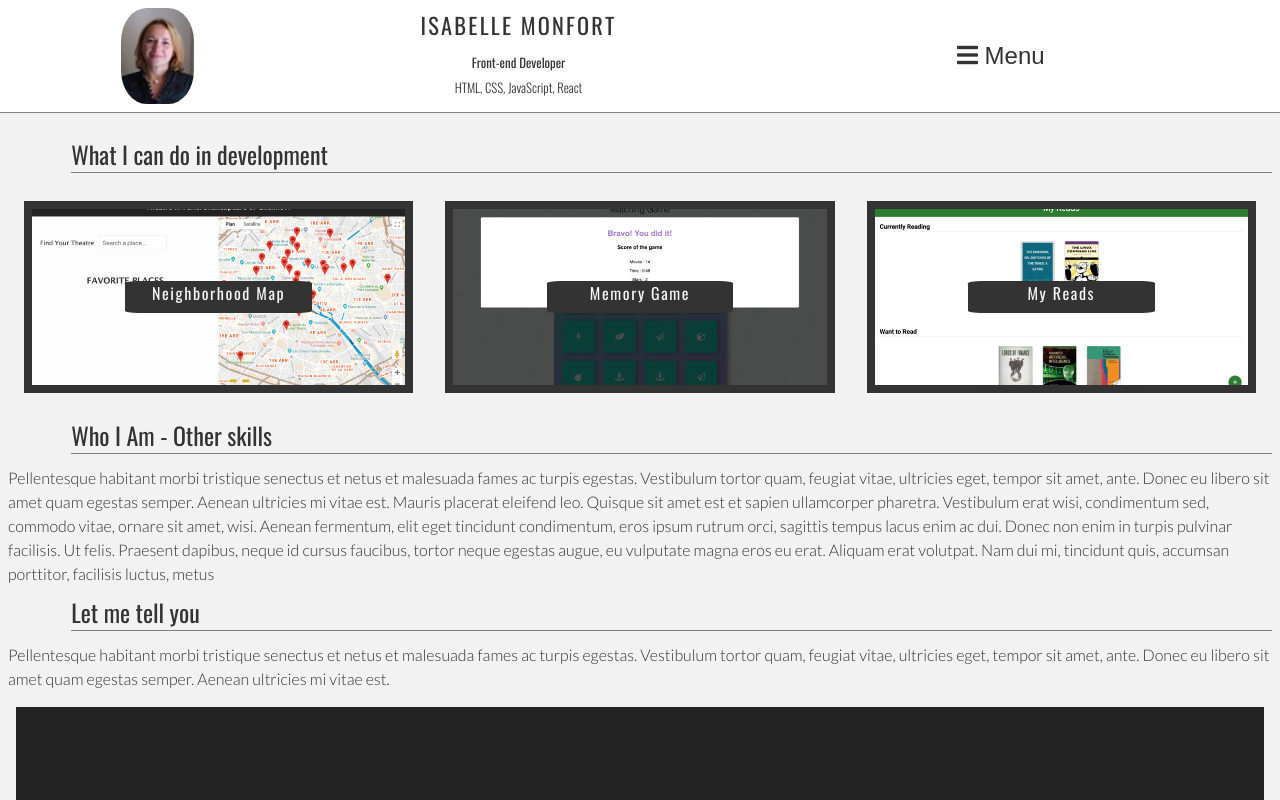
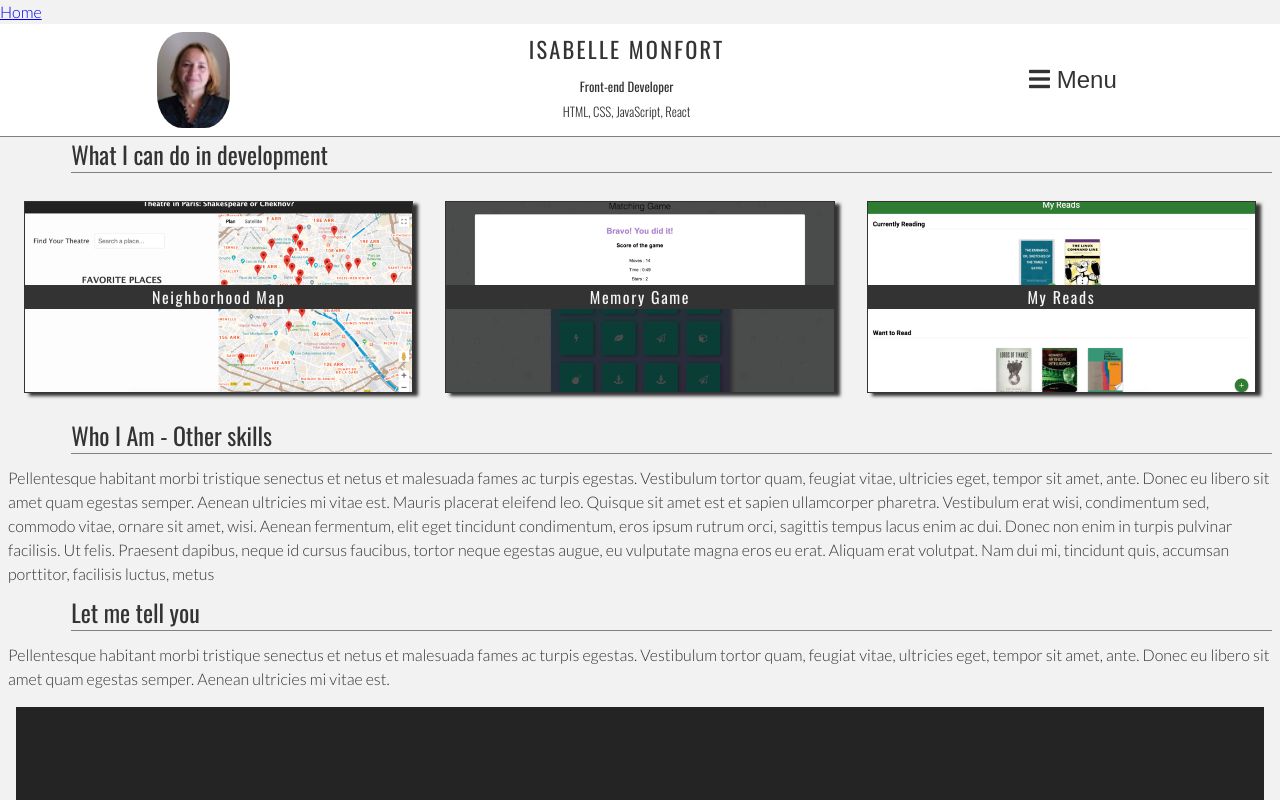
Before and after one commit to ysabelm/portfolioMe, a plain HTML site: page index.html in a window 1280 px wide. Shown: the top 800 px of the page. Drawn offline with nearby package versions, Linux system fonts and the light colour scheme.

Commit message:
Lets appear breadcrumb,  changes in item dimension

```diff
--- a/resources/styles/index.css
+++ b/resources/styles/index.css
@@ -34,6 +34,7 @@ footer {
 /* ====================== CSS header ====================== */
 header {
     position: absolute;
+    margin-top: 1.5em;
     border-bottom: 0.05em solid gray;
     width: 100%;
 }
@@ -61,7 +62,6 @@ nav h1 {
 }
 
 .btn-menu {
-    width: 25%;
     background-color: transparent;
     color: #333333;
     border: none;
@@ -75,7 +75,7 @@ nav h1 {
 
 /* ====================== CSS main ====================== */
 .main-content {
-    margin-top: 3em;
+    margin-top: 4em;
 }
 
 .main-content h2 {
@@ -106,7 +106,8 @@ section {
     display: flex;
     justify-content: center;
     align-items: center;
-    border: 0.5em solid #333333;
+    border: 0.05em solid #333333;
+    box-shadow: 0.3em 0.2em 0.2em;
 }
 
 .item a {
@@ -115,11 +116,10 @@ section {
     text-align: center;
     text-decoration: none;
     margin: 0.5em 0;
-    width: 50%;
-    height: 2em;
+    width: 100%;
+    height: auto;
     color: whitesmoke;
     background-color: #333333;
-    border-radius: 7%;
 }
 
 .item a:hover {
@@ -138,6 +138,7 @@ section {
     background-image: url('../images/small-my-reads.png');
 }
 
+.programming button,
 .article-items button {
     width: 8em;
     background-color: white;
@@ -254,4 +255,6 @@ footer {
         letter-spacing: 0.1em;
     }
 
+
+
 }
```
